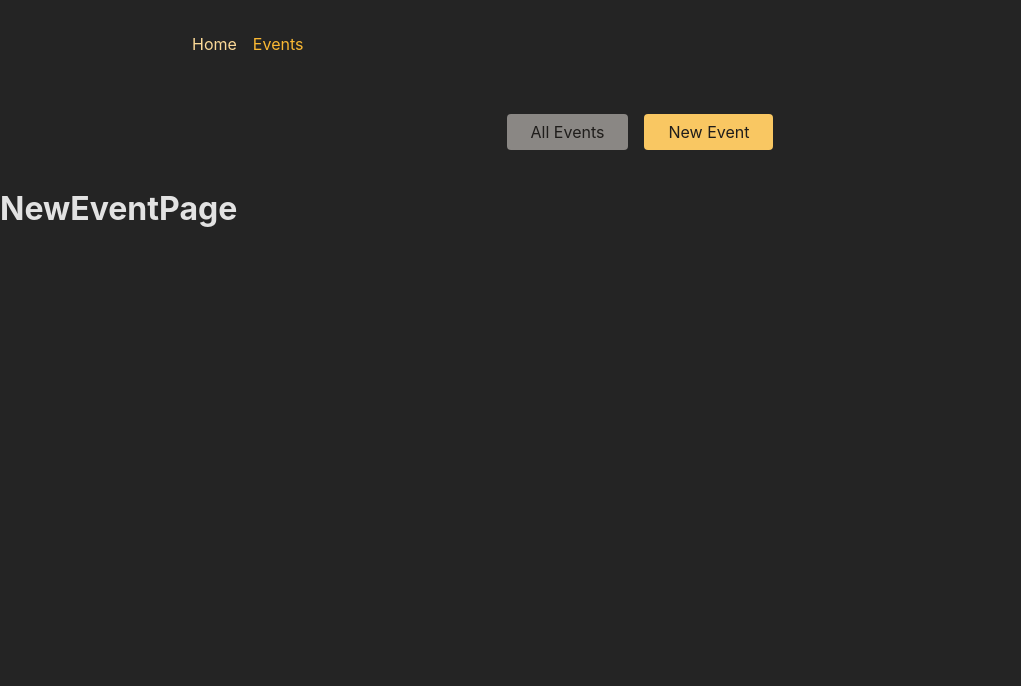
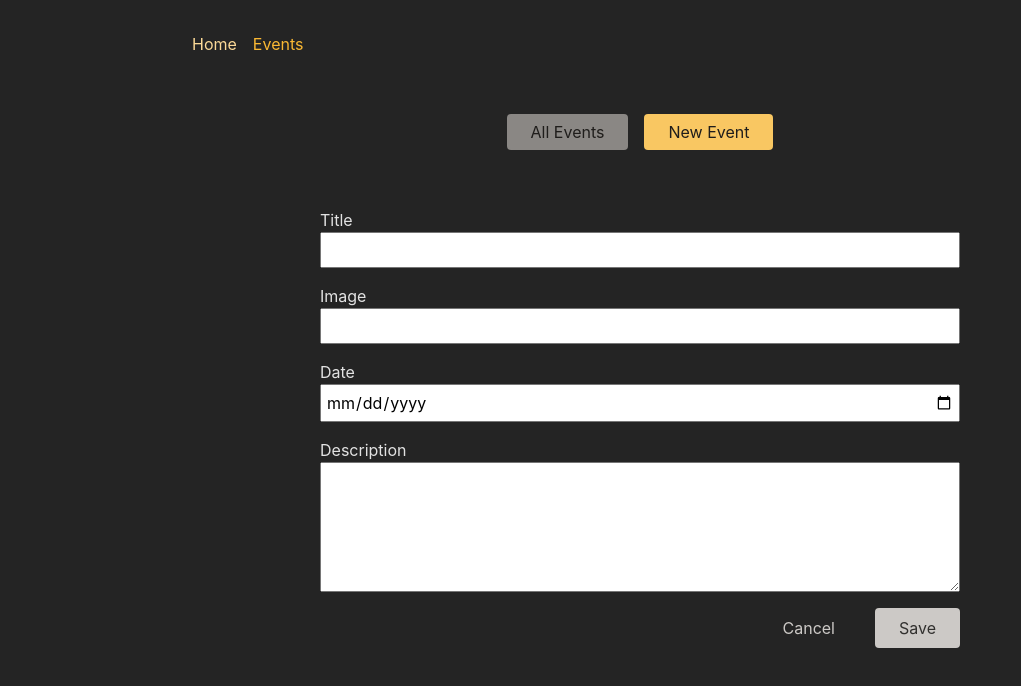
Before and after one commit to ShivammChauhann/events-list, a React (Create React App) app in the folder frontend/: page /events/new in a window 1280 px wide. Shown: the top 686 px of the page, without its empty margins (0-1021 px from the left). Built offline with nearby package versions, Linux system fonts and the light colour scheme.

Commit message:
planning data submission

```diff
--- a/frontend/src/pages/NewEvent.js
+++ b/frontend/src/pages/NewEvent.js
@@ -1,5 +1,7 @@
+import EventForm from "../components/EventForm";
+
 function NewEventPage() {
-  return <h1>NewEventPage</h1>;
+  return <EventForm />;
 }
 
 export default NewEventPage;
```
